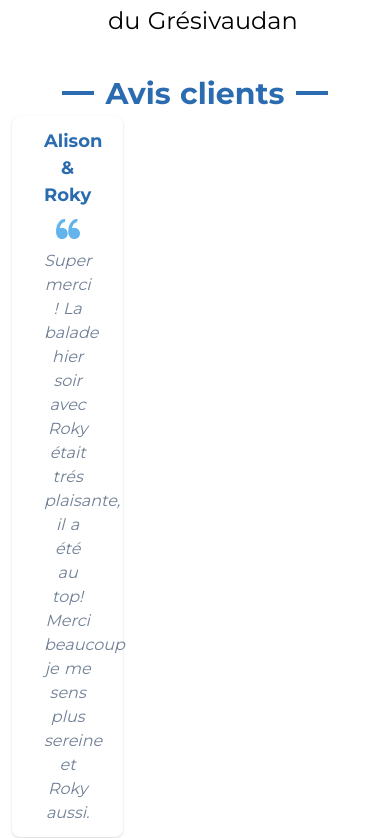
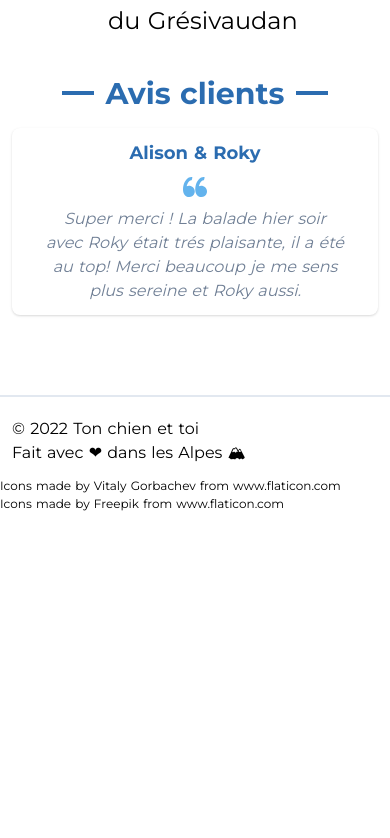
Before and after one commit to tonchienettoi/tonchienettoi.github.io, a Nuxt app: page / in a window 390 px wide. Shown: the part 7729-8567 px from the top of the page. After the commit the page ends 8242 px from the top, so only its background shows below. Built offline with nearby package versions, Linux system fonts and the light colour scheme.

Commit message:
fix issue with feedback on mobile

```diff
--- a/pages/index.vue
+++ b/pages/index.vue
@@ -273,7 +273,7 @@
       </div>
     </div>
 
-    <div class="grid grid-cols-3 gap-4 px-3 lg:px-10">
+    <div class="lg:grid lg:grid-cols-3 lg:gap-4 px-3 lg:px-10 mt-3">
         <div class="bg-white shadow rounded-lg py-3 px-8">
 
             <p class="text-center text-lg font-semibold text-blue-700">Alison &amp; Roky</p>
```
